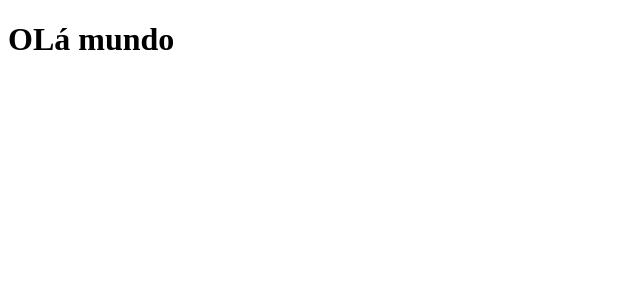
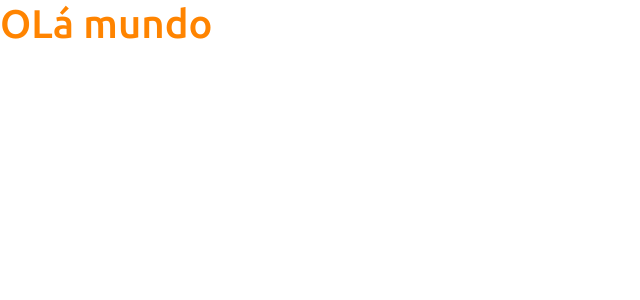
Before and after one commit to thiagofelipe-analistati/Dashboard-Vendas-Spring-React, a React (Create React App) app in the folder frontend/: page / in a window 1280 px wide. Shown: the top 300 px of the page, without its empty margins (0-640 px from the left). Built offline with nearby package versions, Linux system fonts and the light colour scheme.

Commit message:
Incluindo o Bootstrap

```diff
--- a/frontend/src/App.tsx
+++ b/frontend/src/App.tsx
@@ -3,7 +3,7 @@
 function App() {
   return (
     <div>
-      <h1> OLá mundo</h1>
+      <h1 className="text-primary"> OLá mundo</h1>
     </div>
   );
 }
--- /dev/null
+++ b/frontend/src/assests/css/styles.css
@@ -0,0 +1,32 @@
+@import url('https://fonts.googleapis.com/css2?family=Ubuntu:wght@300;400;500;700&display=swap');
+:root {
+    --color-primary: #FF8400;
+}
+
+html, body {
+    height: 100%;
+    font-family: "Ubuntu", sans-serif;
+}
+
+#root {
+    display: flex;
+    flex-direction: column;
+    height: 100%;
+}
+
+.content {
+    flex: 1 0 auto;
+}
+
+.footer {
+    flex-shrink: 0;
+    text-align: center;
+}
+
+.bg-primary {
+    background-color: var(--color-primary) !important;
+}
+
+.text-primary {
+    color: var(--color-primary) !important;
+}
--- a/frontend/src/index.tsx
+++ b/frontend/src/index.tsx
@@ -1,7 +1,8 @@
 
 import React from 'react';
 import ReactDOM from 'react-dom';
-
+import 'bootstrap/dist/css/bootstrap.css';
+import 'assests/css/styles.css';
 import App from './App';
 
 
```
Also changed, not shown: frontend/package.json (+9 -2 lines), 1 other file (tests, documents, lock files or other folders).
